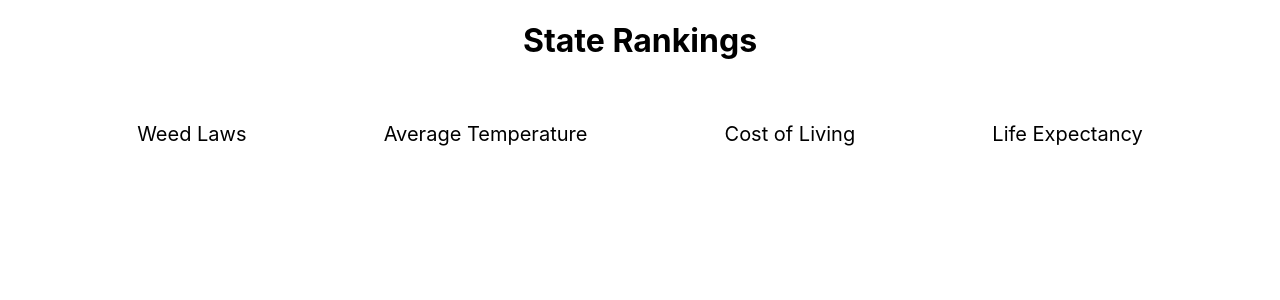
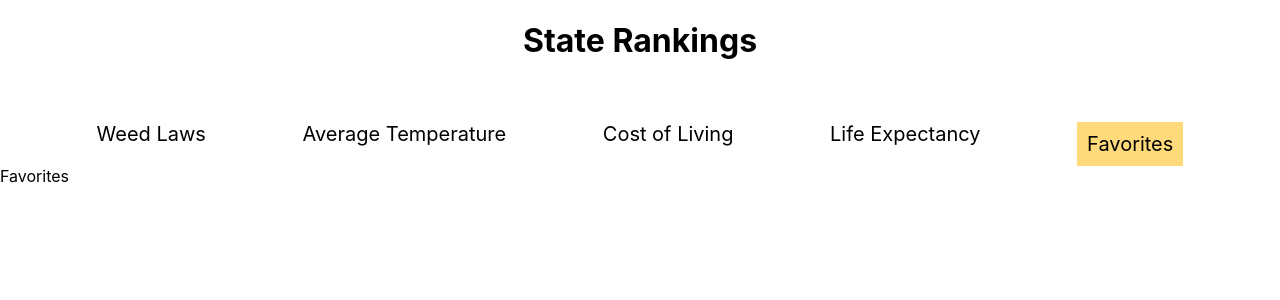
Before and after one commit to amandasakuma/state_rankings, a React (Create React App) app: page /favorites in a window 1280 px wide. Shown: the top 300 px of the page. Built offline with nearby package versions, Linux system fonts and the light colour scheme.

Commit message:
added favorites to nav

```diff
--- a/src/App.js
+++ b/src/App.js
@@ -5,6 +5,7 @@ import LifeExpectancy from './Components/LifeExpectancy';
 import LivingCost from './Components/LivingCost';
 import Temperature from './Components/Temperature';
 import WeedLaws from './Components/WeedLaws';
+import Favorites from './Components/Favorites';
 
 
 function App() {
@@ -26,6 +27,9 @@ function App() {
           <Route path="/life">
             <LifeExpectancy />
           </Route>
+          <Route path="/favorites">
+            <Favorites />
+          </Route>
         </Switch>
   </div>
 );
--- /dev/null
+++ b/src/Components/Favorites.js
@@ -0,0 +1,7 @@
+import React from 'react'
+
+export default function Favorites() {
+  return (
+    <div>Favorites</div>
+  )
+}
--- a/src/Components/NavBar.js
+++ b/src/Components/NavBar.js
@@ -48,6 +48,17 @@ export default function NavBar() {
             >
         Life Expectancy
         </NavLink>
+          <NavLink
+            to="favorites"
+            exact
+            activeStyle={{
+                background: "#FFDA7A",
+                padding: "10px",
+            }}
+            className = "navTitles"
+            >
+        Favorites
+        </NavLink>
     </div>
   )
 }
```
